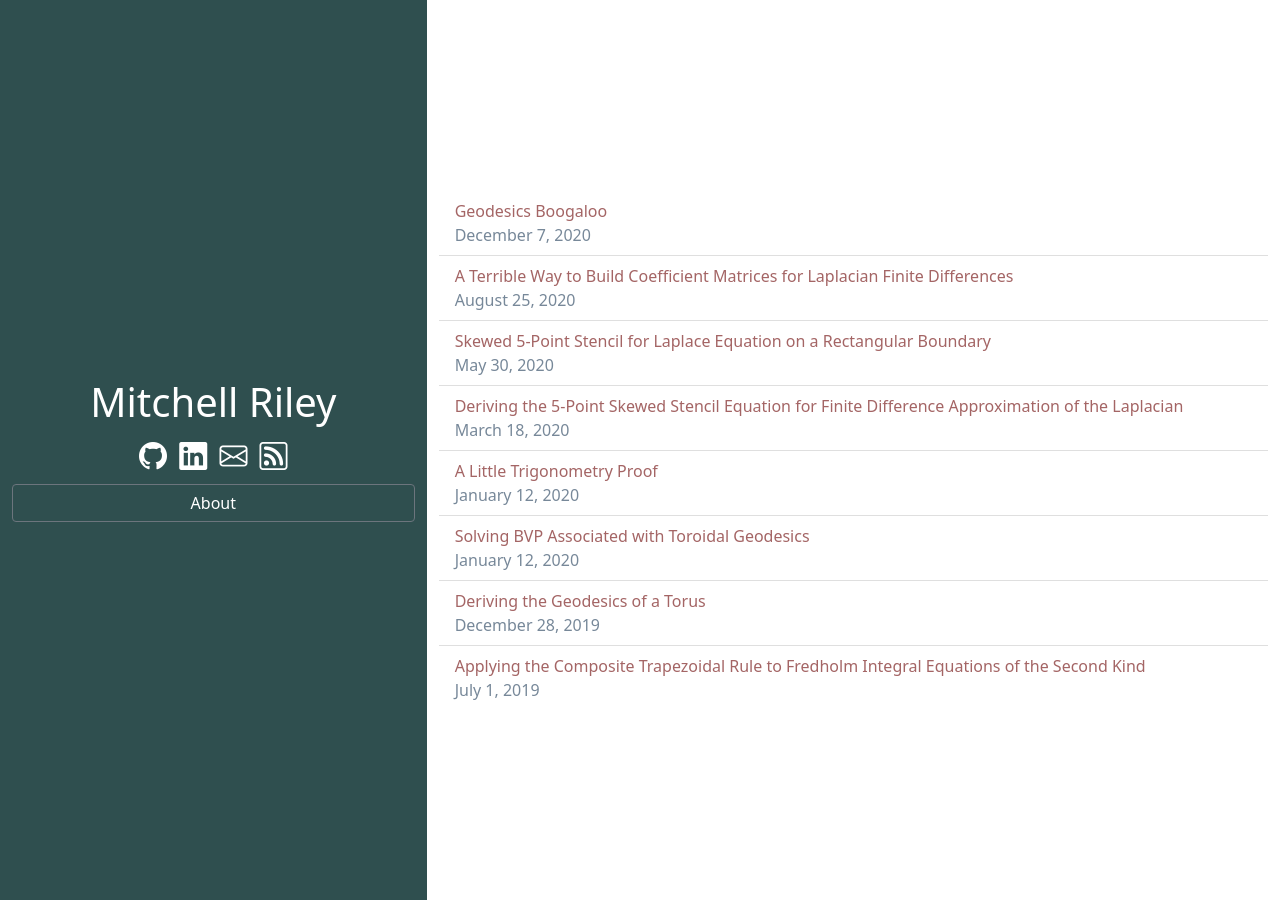
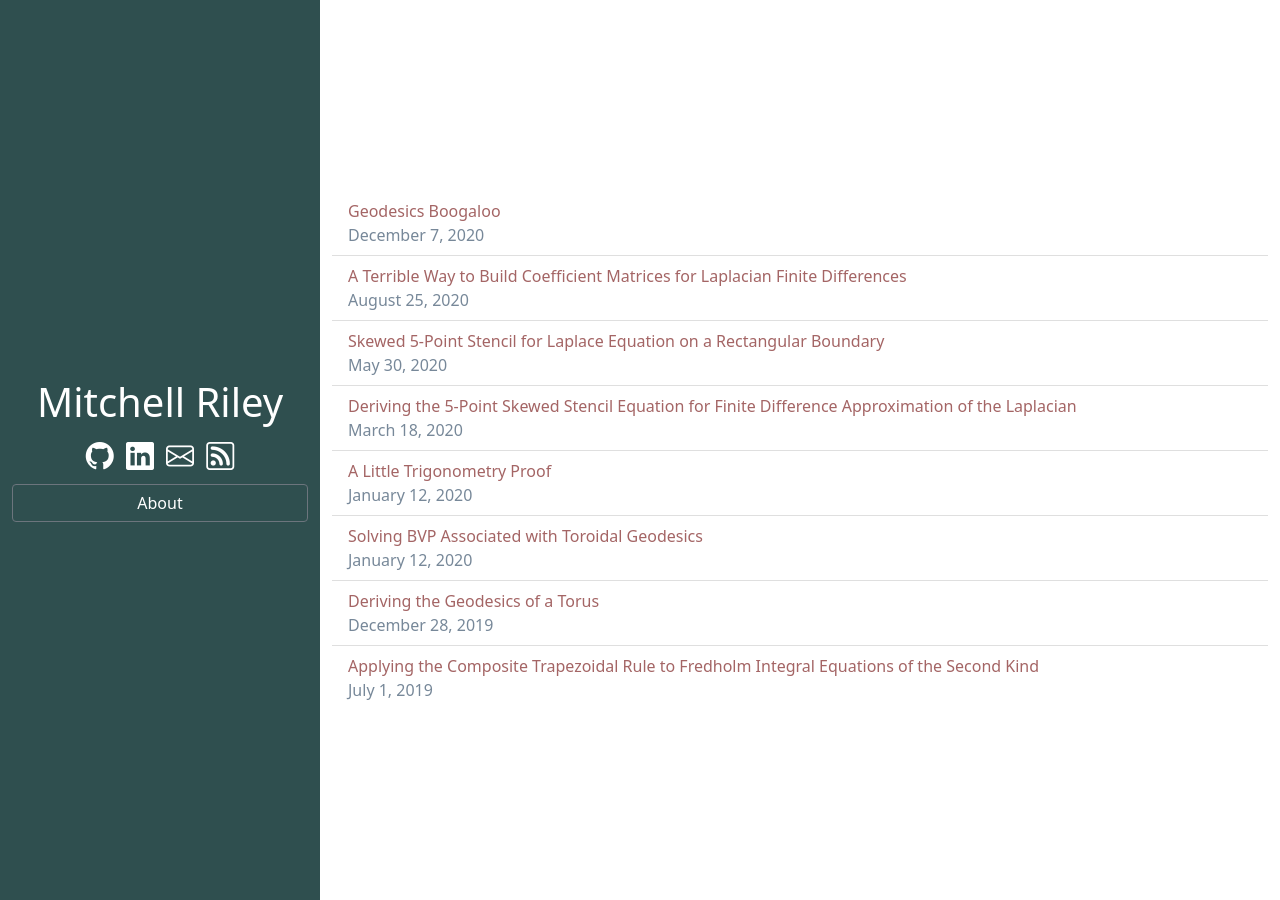
Before and after one commit to mitchr/mitchr.github.io, a Jekyll site: the page built from index.md, in a window 1280 px wide. Built offline with Jekyll 4.4.1, drawn with Linux system fonts in a browser that asks for light colours; nearby versions of some CDN libraries.

Commit message:
Change landing page left column width to 3

```diff
--- a/_layouts/landing.html
+++ b/_layouts/landing.html
@@ -17,7 +17,7 @@
 <div class="container-fluid vh-100">
 	<div class="row align-items-center">
 		<!-- only show this column on screens from md-xxl -->
-		<div class="col-4 vh-100 text-center d-none d-md-block" style="background-color: darkslategray">
+		<div class="col-3 vh-100 text-center d-none d-md-block" style="background-color: darkslategray">
 			<div class="row vh-100 align-items-center">
 				<div class="col">
 					<a class="noHover" href="{{site.baseurl}}/">
```
